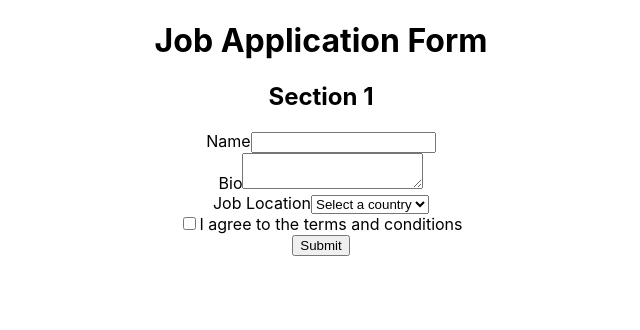
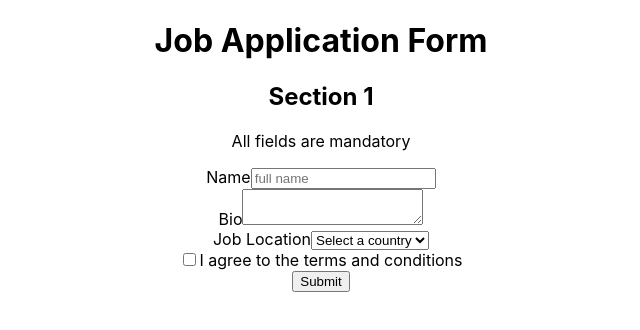
Before and after one commit to numoonchld/react-testing, a React (Create React App) app: page / in a window 1280 px wide. Shown: the top 330 px of the page, without its empty margins (319-959 px from the left). Built offline with nearby package versions, Linux system fonts and the light colour scheme.

Commit message:
getbytext

```diff
--- a/src/component/application/Application.tsx
+++ b/src/component/application/Application.tsx
@@ -5,14 +5,15 @@
     <>
       <h1>Job Application Form</h1>
       <h2>Section 1</h2>
+      <p>All fields are mandatory</p>
       <form>
         <div>
           <label htmlFor='name'>Name</label>
-        <input type="text" id="name" />
+          <input type="text" id="name" placeholder='full name' />
         </div>
         <div>
           <label htmlFor='bio'>Bio
-        <textarea id='bio' name='bio'/>
+            <textarea id='bio' name='bio' />
           </label>
         </div>
         <div>
@@ -27,7 +28,7 @@
           </select>
         </div>
         <div>
-        <label> <input type="checkbox" id="terms"/>I agree to the terms and conditions</label>
+          <label> <input type="checkbox" id="terms" />I agree to the terms and conditions</label>
         </div>
         <button type='submit'>Submit</button>
       </form>
```
Also changed, not shown: 1 other file (tests, documents, lock files or other folders). Lines whose indentation alone changed are shown as unchanged.
